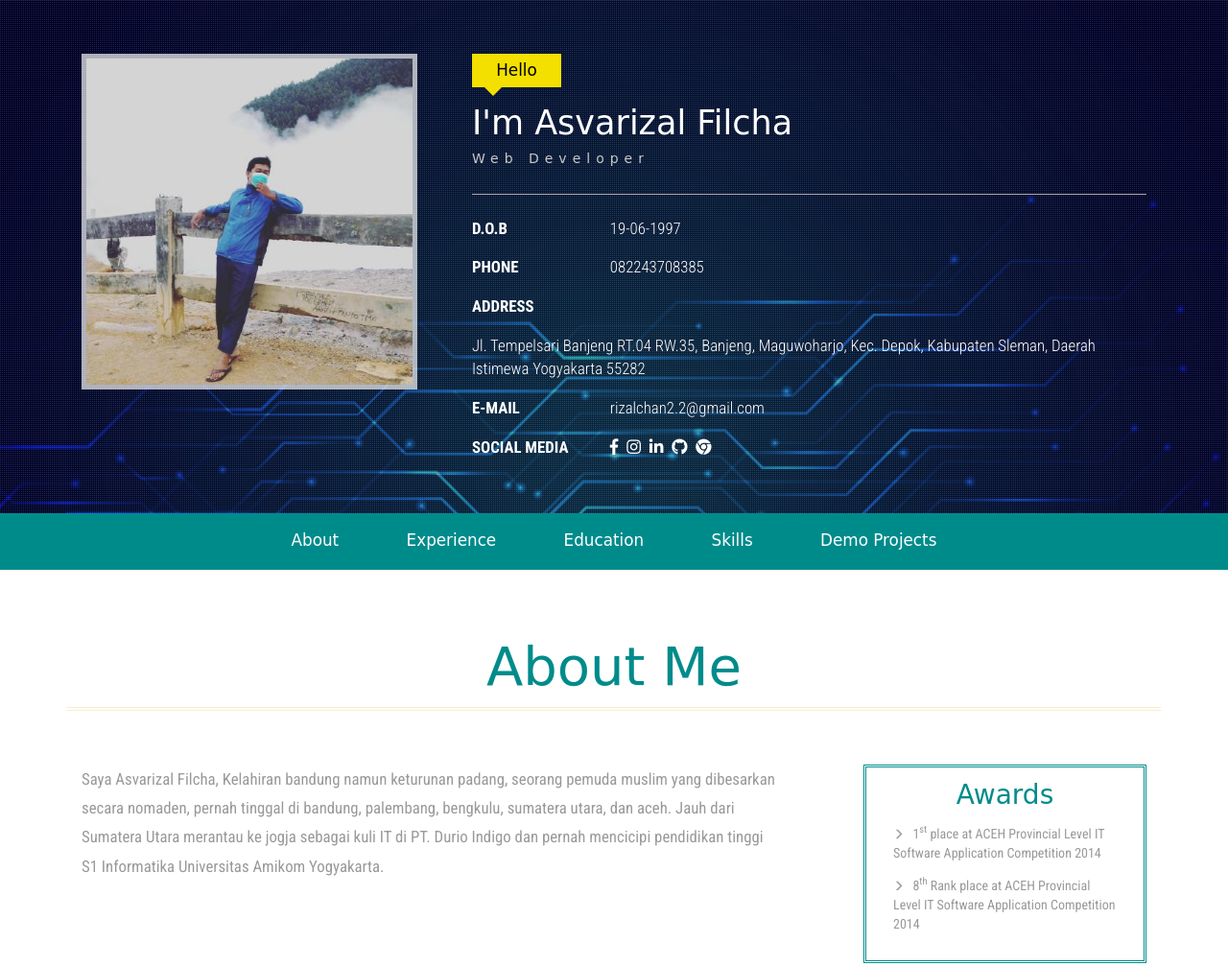
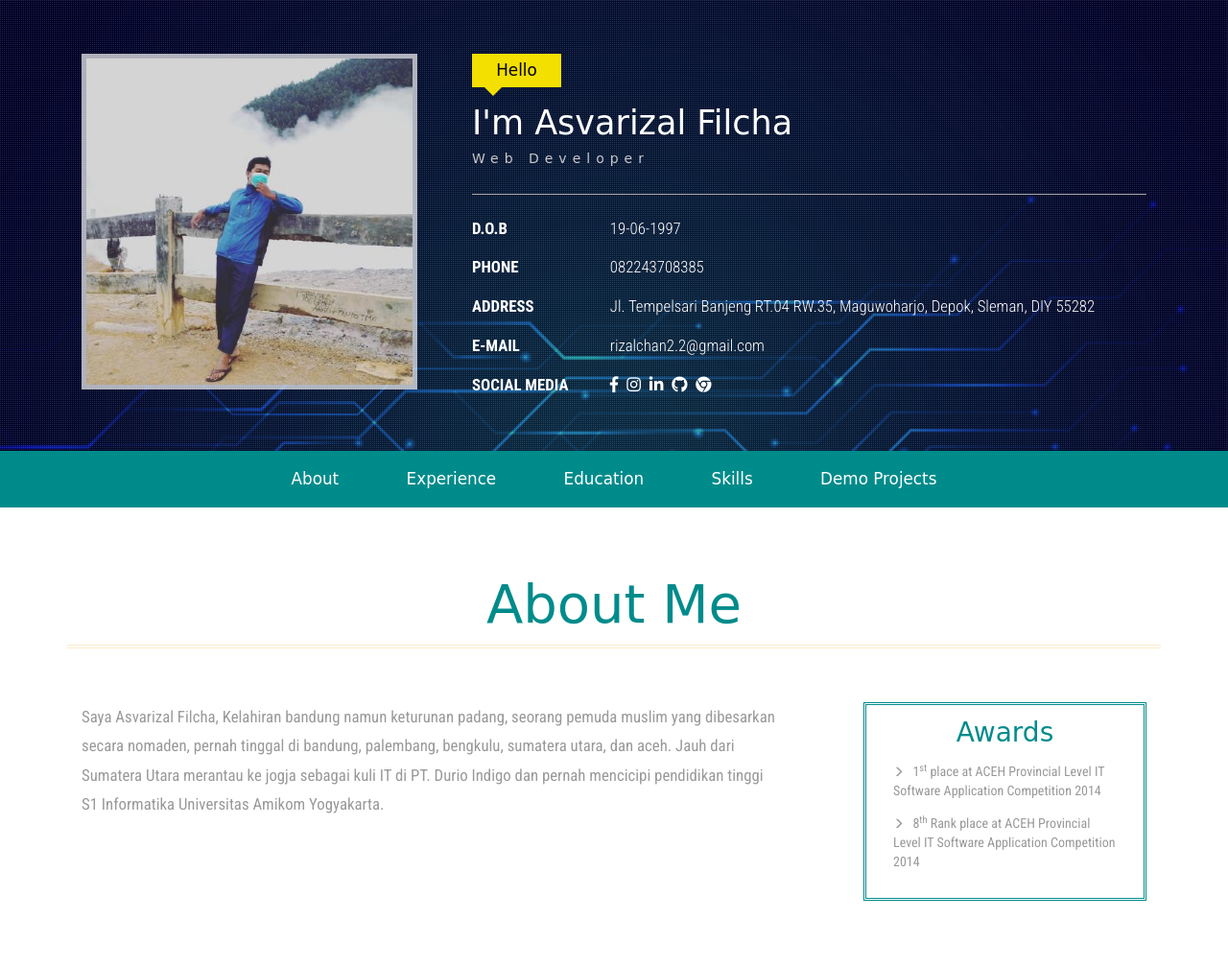
Before and after one commit to rizalrizal/asvarizal, a plain HTML site: page index.html in a window 1280 px wide. Shown: the top 1007 px of the page at 96% size. Drawn offline with Linux system fonts and the light colour scheme; a web font is replaced by a local one.

Commit message:
update Alamat Rumah

```diff
--- a/index.html
+++ b/index.html
@@ -69,7 +69,7 @@ License URL: http://creativecommons.org/licenses/by/3.0/
 						<li>
 							<ul class="address-text">
 								<li><b>ADDRESS </b></li>
-								<li><a href="https://goo.gl/maps/JY26wXZsWmZXmbcX6" target="_blank">Jl. Tempelsari Banjeng RT.04 RW.35, Banjeng, Maguwoharjo, Kec. Depok, Kabupaten Sleman, Daerah Istimewa Yogyakarta 55282</a></li>
+								<li><a href="https://goo.gl/maps/JY26wXZsWmZXmbcX6" target="_blank">Jl. Tempelsari Banjeng RT.04 RW.35, Maguwoharjo, Depok, Sleman, DIY 55282</a></li>
 							</ul>
 						</li>
 						<li>
```
